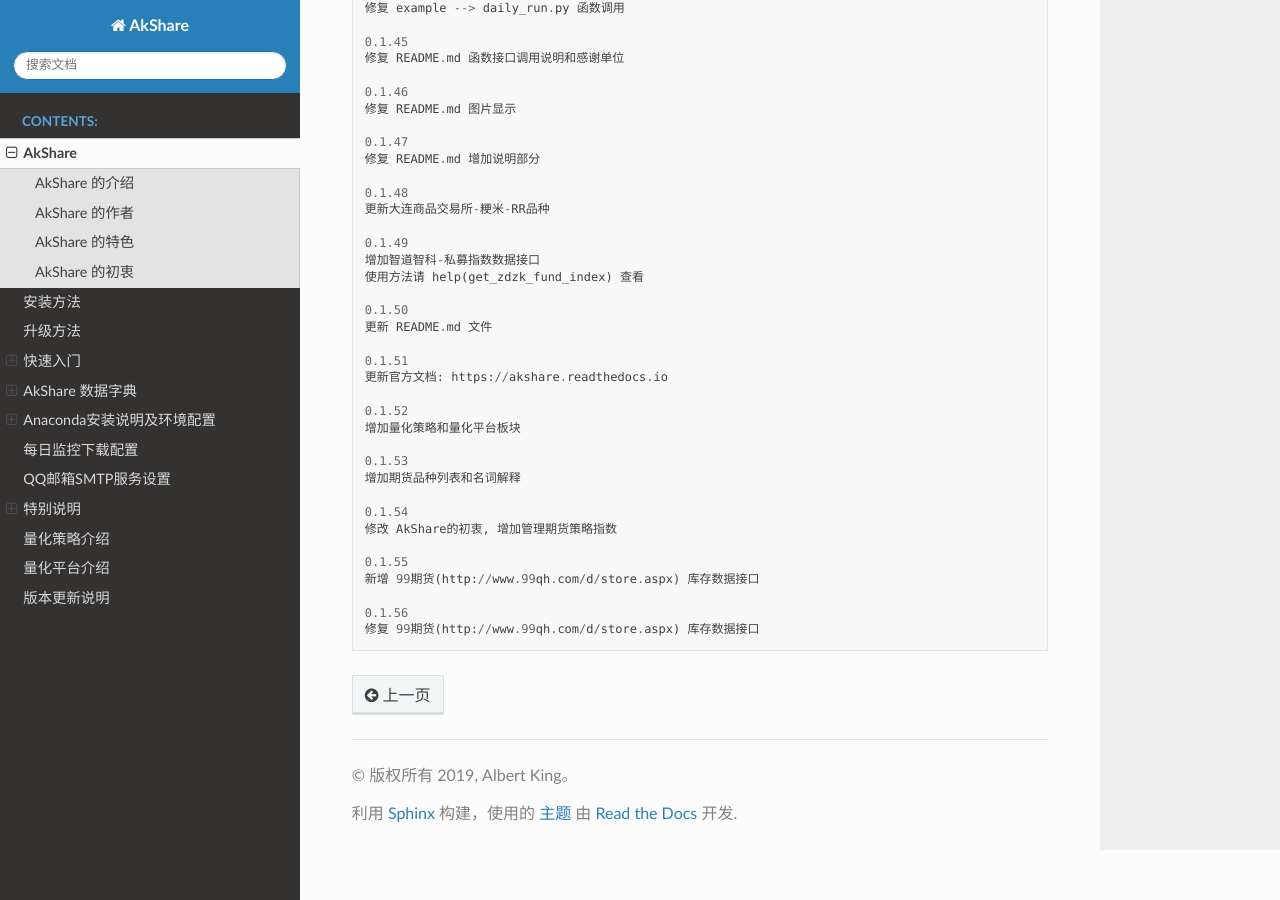
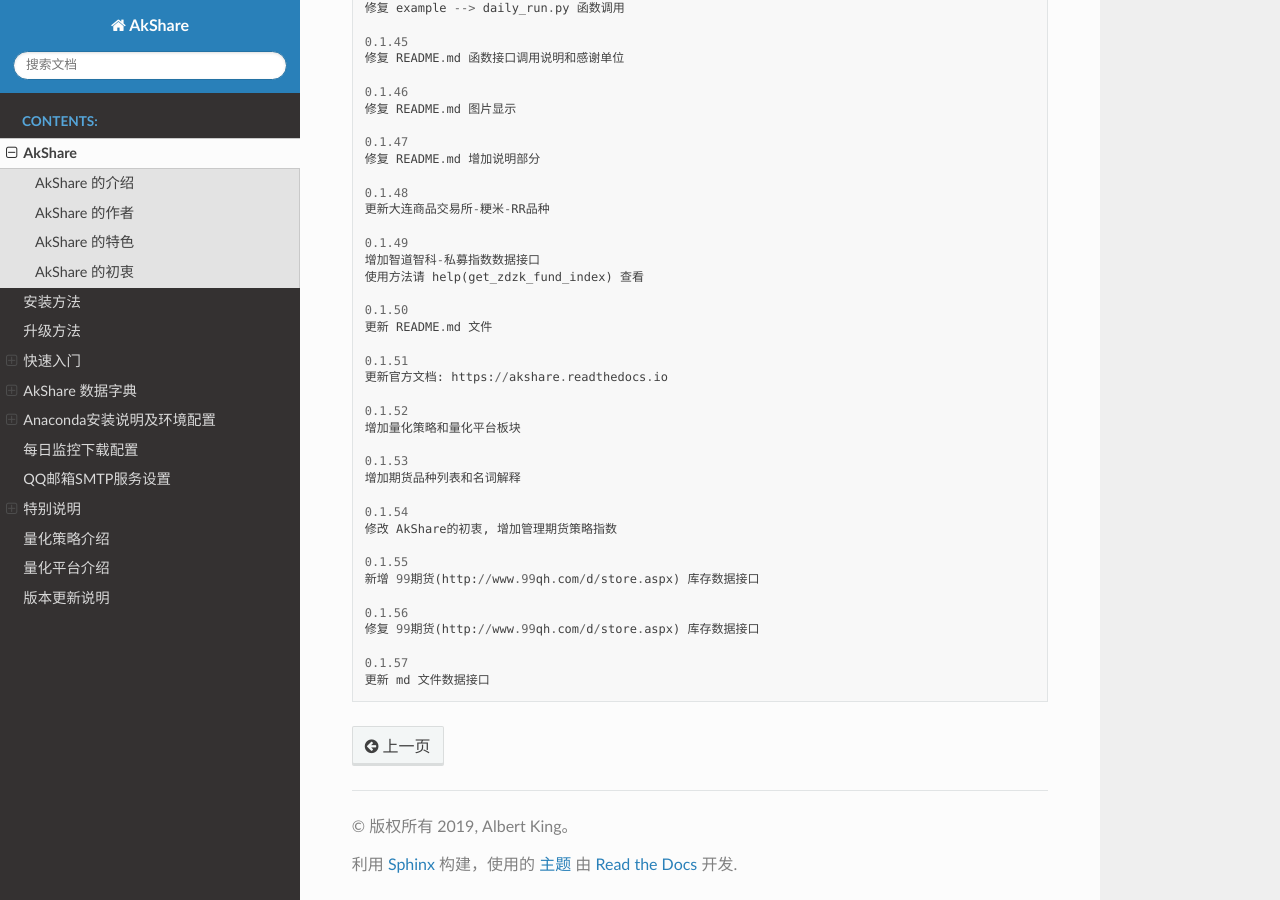
Before and after one commit to akfamily/akshare, a Sphinx documentation site: the page built from docs/source/README.md, in a window 1280 px wide and 900 px high, scrolled down 27430 px. Built offline with Sphinx 7.4.7 and the Read the Docs theme 2.0.0, drawn with Linux system fonts in a browser that asks for light colours.

````diff
--- a/akshare/__init__.py
+++ b/akshare/__init__.py
@@ -102,9 +102,11 @@
 新增 99期货(http://www.99qh.com/d/store.aspx) 库存数据接口
 0.1.56
 修复 99期货(http://www.99qh.com/d/store.aspx) 库存数据接口
+0.1.57
+更新 md 文件数据接口
 """
 
-__version__ = '0.1.56'
+__version__ = '0.1.57'
 __author__ = 'Albert King'
 
 """
--- a/docs/source/README.md
+++ b/docs/source/README.md
@@ -923,4 +923,7 @@
 
 0.1.56
 修复 99期货(http://www.99qh.com/d/store.aspx) 库存数据接口
+
+0.1.57
+更新 md 文件数据接口
 ```
````
Also changed, not shown: README.md (+3 -0 lines).
